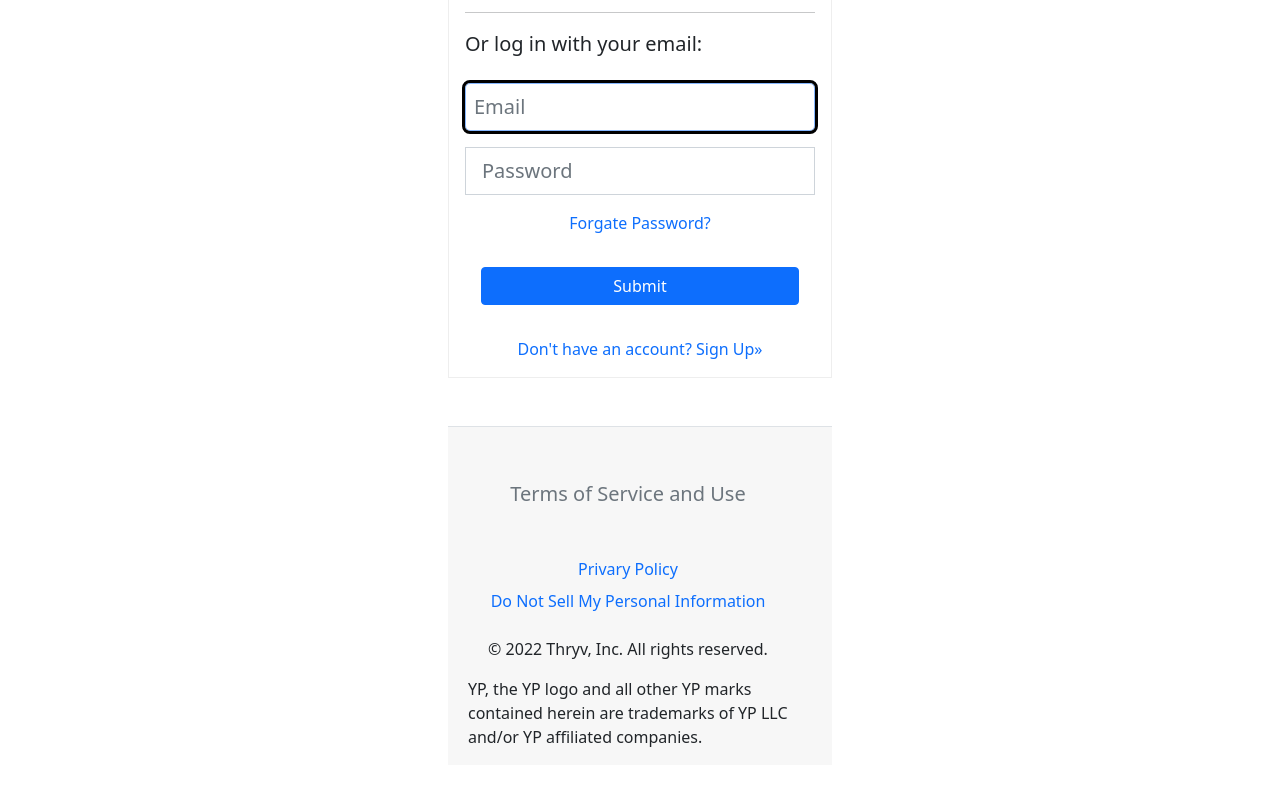
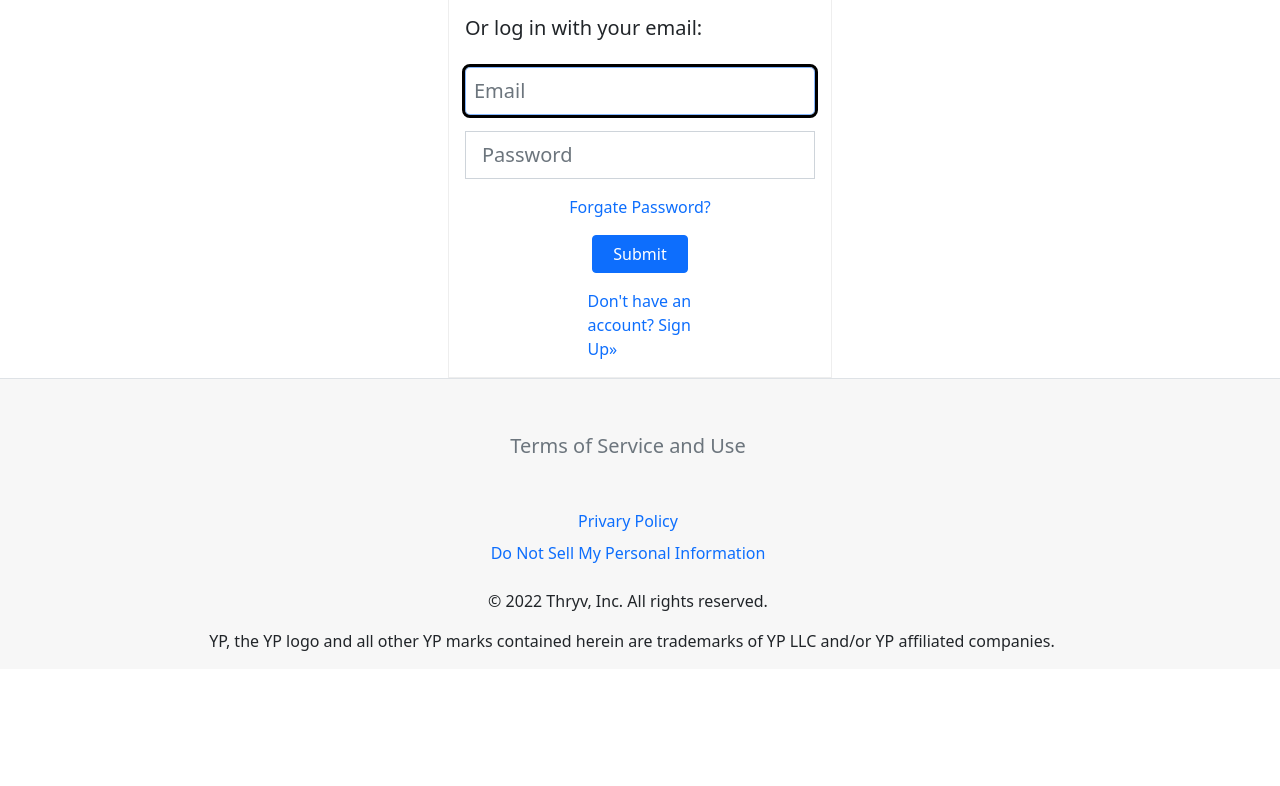
Before and after one commit to kiranrathor30697/yellow-page-login, a plain HTML site: page index.html in a window 1280 px wide. Shown: the part 240-1026 px from the top of the page. After the commit the page ends 957 px from the top, so only its background shows below. Drawn offline with nearby package versions, Linux system fonts and the light colour scheme.

Commit message:
responsive done

```diff
--- a/css/login.css
+++ b/css/login.css
@@ -51,7 +51,7 @@
     }
 }
 @media only screen and (min-width: 767px) {
-    body{
+    .mt-3,k_login_form,k_border,p-3{
         width: 30% !important;
         margin: 0px auto !important;
     }
--- a/index.html
+++ b/index.html
@@ -83,7 +83,7 @@
         </div>
     </form>
 
-  <footer class="mt-5">
+  <footer class="">
     <div class="k_bg2 border-top">
      <div class="container">
        <div class=" row mb-5 mt-5 w-100">
```
